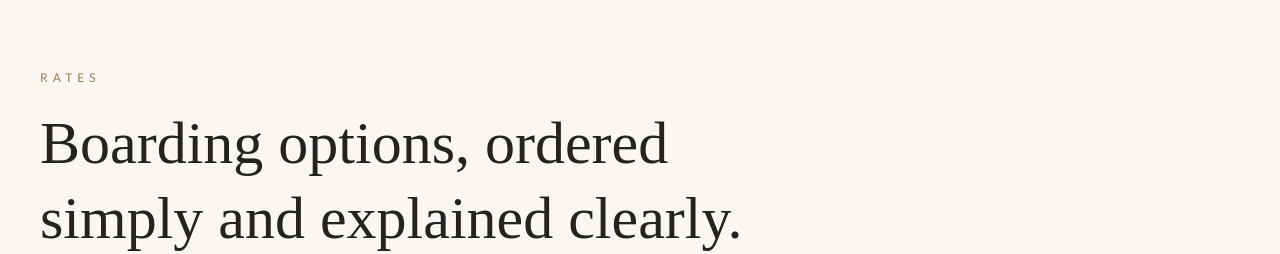
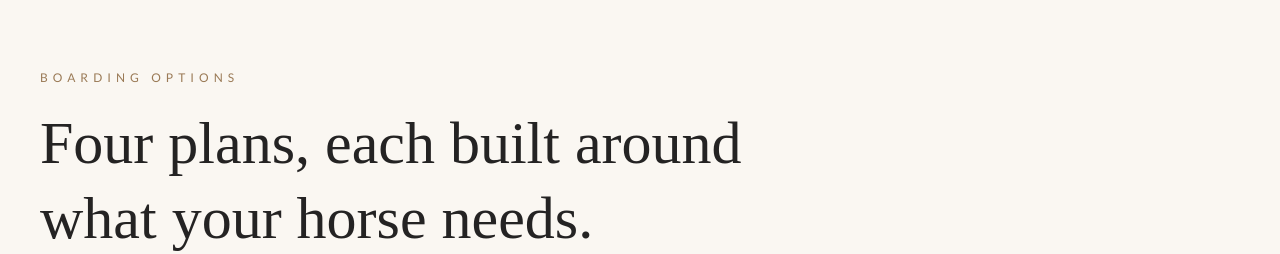
Before and after one commit to Midorivi/thunder-road-stables, a React (Vite) app: page /boarding in a window 1280 px wide. Shown: the part 546-800 px from the top of the page. Built offline with nearby package versions, Linux system fonts and the light colour scheme; no server answers; the HTML template or start-up script is replaced by a standard one; a web font is replaced by a local one.

Commit message:
Fix boarding page heading copy

```diff
--- a/src/pages/PriceList.tsx
+++ b/src/pages/PriceList.tsx
@@ -19,9 +19,9 @@ export function PriceList() {
       <div className="page-shell py-24 md:py-32">
         <AnimatedSection className="mb-14">
           <SectionIntro
-            label="Rates"
-            title="Boarding options, ordered simply and explained clearly."
-            body="These are the current core plans, along with the real day-to-day details from the farm."
+            label="Boarding options"
+            title="Four plans, each built around what your horse needs."
+            body="Every option includes access to the full 108-acre property. Outside trainers, farriers, and veterinarians are welcome."
           />
         </AnimatedSection>
 
```
